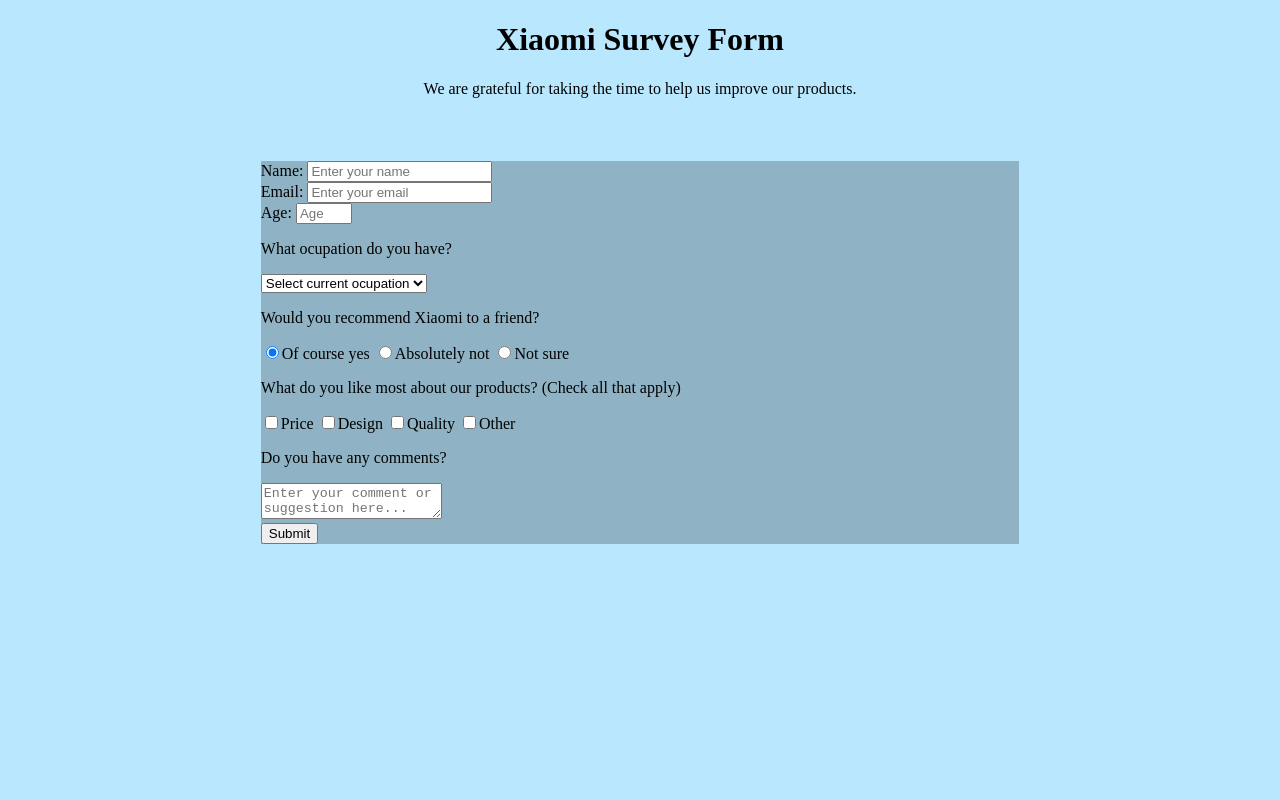
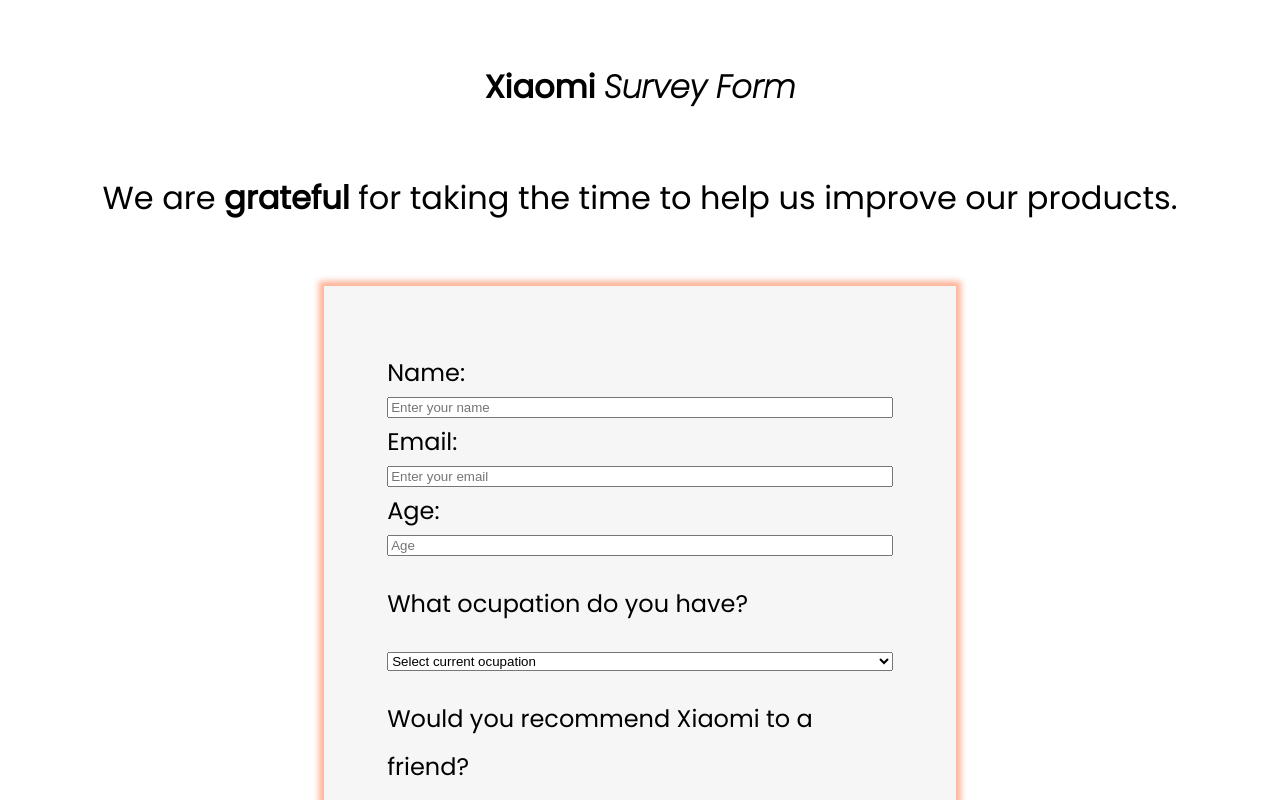
Before and after one commit to cris-nait/survey-form, a plain HTML site: page index.html in a window 1280 px wide. Shown: the top 800 px of the page. Drawn offline with Linux system fonts and the light colour scheme.

Commit message:
Se modifican estilos de css y se agregan mejoras visuales.

```diff
--- a/css/style.css
+++ b/css/style.css
@@ -1,19 +1,41 @@
 /*Global*/
+@import url('https://fonts.googleapis.com/css?family=Poppins:200i,400&display=swap');
+
 :root {
 
 }
-h1,
+#title,
 #description {
-
   text-align: center;
+  margin: 5% auto 1% auto;
+  font-size: 2rem;
 }
 
 body {
-  background-color: rgba(0, 172, 252, 0.274);
-}
-form {
-  margin: 5% 20% 5% 20%;
-  background-color: rgba(0, 0, 0, 0.226);
+  font-family: 'Poppins',sans-serif;
+  font-size: 1rem;
 }
 
 /*Form*/
+form {
+  font-size: 1.5em;
+  margin: 5% 25% 5% 25%;
+  padding: 5% 5% 5% 5% ;
+  background-color: rgba(0, 0, 0, 0.034);
+  display: flex;
+  flex-direction: column;
+  align-content: space-between;
+  box-shadow: 0px 0px 6px 5px rgba(253, 72, 0, 0.411);
+
+}
+.form-group{
+  display: flex;
+  flex-direction: column;
+  line-height: 2em;
+}
+
+/* Footer */
+footer{
+  display: flex;
+  align-items: center;
+}
--- a/index.html
+++ b/index.html
@@ -8,9 +8,9 @@
   </head>
   <body>
     <header>
-      <h1 id="title">Xiaomi Survey Form</h1>
+      <h1 id="title">Xiaomi <b><i>Survey Form</i></b></h1>
       <p id="description">
-        We are grateful for taking the time to help us improve our products.
+        We are <b>grateful</b> for taking the time to help us improve our products.
       </p>
     </header>
 
@@ -139,14 +139,17 @@
             class="input-textarea"
             name="comment"
             placeholder="Enter your comment or suggestion here..."
+            rows="3"
           ></textarea>
         </div>
 
-        <button type="submit" class="submit-button">Submit</button>
+        <button id="submit" type="submit" class="submit-button">Submit</button>
       </form>
     </section>
 
     <!--Footer-->
-    <footer></footer>
+    <footer>
+      Made by Cristian Restrepo Sánchez. 2020.
+    </footer>
   </body>
 </html>
```
